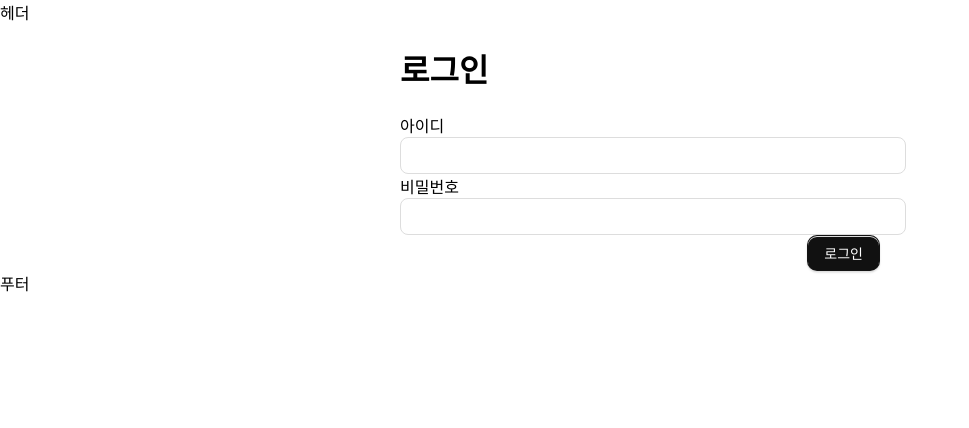
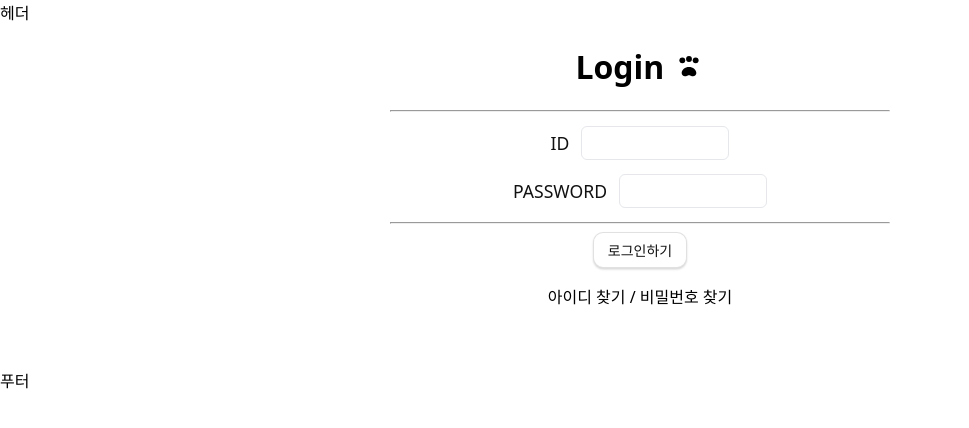
Before and after one commit to jaemeee109/anpetna, a Next.js app: page /member/login in a window 1280 px wide. Shown: the top 428 px of the page, without its empty margins (0-969 px from the left). Built offline with nearby package versions, Linux system fonts and the light colour scheme; no server answers.

Commit message:
로그인페이지 생성 (DB테스트 전)

```diff
--- a/src/app/member/login/page.tsx
+++ b/src/app/member/login/page.tsx
@@ -3,29 +3,84 @@
 
 import { FormEvent, useState } from 'react';
 import { useRouter } from 'next/navigation';
-import { useMemberActions } from '../../../features/member/hooks/useMember';
+
+type LoginBody = { memberId: string; memberPw: string };
 
 export default function LoginPage() {
   const router = useRouter();
-  const { login } = useMemberActions();
 
   const [memberId, setId] = useState('');
   const [memberPw, setPw] = useState('');
   const [submitting, setSubmitting] = useState(false);
   const [err, setErr] = useState<string | null>(null);
 
+  // === 포트 8000 사용 (env 우선, 없으면 3000에서 자동 8000으로 전환) ===
+  const BASE =
+    (process.env.NEXT_PUBLIC_API_BASE as string | undefined) ||
+    (typeof window !== 'undefined'
+      ? `${window.location.protocol}//${window.location.hostname}${
+          window.location.port
+            ? `:${window.location.port === '3000' ? '8000' : window.location.port}`
+            : ''
+        }`.replace(/:$/, '')
+      : '');
+
+  // 프록시/컨텍스트 경로: 프로젝트가 '/anpetna' 를 쓰고 있으므로 기본값 유지
+  const API_PREFIX = (process.env.NEXT_PUBLIC_API_PREFIX as string | undefined) ?? '/anpetna';
+
+  function apiURL(path: string) {
+    const normalized = path.startsWith('/') ? path : `/${path}`;
+    return new URL(`${API_PREFIX}${normalized}`, BASE).toString();
+  }
+
   async function onSubmit(e: FormEvent) {
     e.preventDefault();
     if (submitting) return;
+
     try {
       setSubmitting(true);
       setErr(null);
-      const res = await login({ memberId, memberPw });
-      if (!res?.accessToken && !res?.token && !res?.jwt) {
-        // 토큰 필드가 없더라도 서버 세션 기반일 수 있음. 일단 성공으로 간주.
+
+      const payload: LoginBody = { memberId, memberPw };
+
+      // ★ 백엔드 확인 결과: MemberController에 POST "/member/login" 존재
+      //   (클래스 @RequestMapping("/member") + @PostMapping("/login"))
+      //   컨텍스트(/anpetna) 유무 모두 시도
+      const candidates = [
+        apiURL('/member/login'),
+        new URL('/member/login', BASE).toString(),
+      ];
+
+      let ok = false;
+      let lastText = '';
+      for (const url of candidates) {
+        try {
+          const resp = await fetch(url, {
+            method: 'POST',
+            credentials: 'include',
+            headers: { 'Content-Type': 'application/json' },
+            body: JSON.stringify(payload),
+          });
+          if (resp.ok) {
+            const data = await resp.json().catch(() => ({} as any));
+            const token = data?.accessToken ?? data?.token ?? data?.jwt ?? data?.result?.token;
+            if (token && typeof window !== 'undefined') {
+              localStorage.setItem('accessToken', token);
+              localStorage.setItem('memberId', memberId);
+            }
+            ok = true;
+            break;
+          }
+          lastText = `HTTP ${resp.status} ${await resp.text().catch(() => '')}`;
+        } catch (e: any) {
+          lastText = String(e?.message || e);
+        }
       }
+
+      if (!ok) throw new Error(`로그인 실패 (/member/login)\n${lastText}`.trim());
+
       alert('로그인 되었습니다.');
-      router.replace('/member/profile');
+      router.replace('/');
     } catch (e: any) {
       setErr(e?.message || '로그인 실패');
     } finally {
@@ -34,29 +89,106 @@ export default function LoginPage() {
   }
 
   return (
-    <main className="mx-auto max-w-[480px] px-4 py-8">
-      <h1 className="text-2xl font-semibold mb-6">로그인</h1>
-      <form onSubmit={onSubmit} className="space-y-4">
-        <label className="block">
-          <span className="block text-sm text-gray-600 mb-1">아이디</span>
-          <input className="input" value={memberId} onChange={e => setId(e.target.value)} />
-        </label>
-        <label className="block">
-          <span className="block text-sm text-gray-600 mb-1">비밀번호</span>
-          <input className="input" type="password" value={memberPw} onChange={e => setPw(e.target.value)} />
-        </label>
-        {err && <p className="text-red-600 text-sm">{err}</p>}
-        <div className="flex justify-end gap-2">
-          <button className="btn-3d btn-primary" disabled={submitting}>
-            {submitting ? '로그인 중…' : '로그인'}
+    <main className="mx-auto max-w-[500px] px-4 py-8 text-center">
+      {/* 타이틀: SignUp 페이지와 동일한 발바닥 아이콘/크기, 가운데 정렬 */}
+      <h1 className="text-2xl font-semibold mb-4 flex items-center justify-center gap-2">
+        Login&nbsp;
+        <svg
+          className="w-[1em] h-[1em] text-rose-400"
+          viewBox="0 0 24 24"
+          fill="currentColor"
+          aria-hidden="true"
+        >
+          <circle cx="7" cy="7" r="2.2" />
+          <circle cx="12" cy="6" r="2.2" />
+          <circle cx="17" cy="7" r="2.2" />
+          <path d="M12 12c-3 0-5.5 2-5.5 4.5 0 1.4 1 2.5 2.5 2.5 1.1 0 2.1-.6 3-1 0.9.4 1.9 1 3 1 1.5 0 2.5-1.1 2.5-2.5 0-2.5-2.5-4.5-5.5-4.5z"/>
+        </svg>
+      </h1>
+
+      <div className="h-2" />
+      <hr className="border-gray-200" />
+      <div className="h-4" />
+
+      <form onSubmit={onSubmit}>
+        <Row label="ID">
+          <input className="input" value={memberId} onChange={(e) => setId(e.target.value)} />
+        </Row>
+
+        <Row label="PASSWORD">
+          <input
+            className="input"
+            type="password"
+            value={memberPw}
+            onChange={(e) => setPw(e.target.value)}
+          />
+        </Row>
+
+        <div className="h-2" />
+        <hr className="border-gray-200" />
+        <div className="h-4" />
+        <div className="flex justify-center">
+          <button className="btn-3d btn-white text-black" disabled={submitting}>
+            {submitting ? '로그인 중…' : '로그인하기'}
           </button>
         </div>
+
+        <div className="h-4" />
+        <p className="text-center text-sm text-gray-400 select-none">
+          아이디 찾기 / 비밀번호 찾기
+        </p>
+<br></br>
+<br></br>
+        {err && <p className="text-red-600 text-sm text-center mt-2 whitespace-pre-line">{err}</p>}
       </form>
+
+      {/* 여백은 여기서 조절:
+          - 전체 페이지: <main>의 py-8
+          - 블록 사이 간격: <div className="h-2/h-4" />
+          - 줄 간격: .row margin 값 */}
       <style jsx global>{`
-        .input { width: 100%; border: 1px solid #ddd; border-radius: 8px; padding: 10px 12px; }
-        .btn-3d { padding: 10px 16px; border-radius: 10px; border: 1px solid #2222; }
-        .btn-primary { background: #111; color: #fff; }
+        .row {
+          display: flex;
+          align-items: center;
+          justify-content: center;
+          gap: 12px;
+          margin: 14px 0;
+          text-align: center;
+        }
+        .label {
+          color: #111;
+          font-size: 1.1rem;
+          font-weight: 500;
+        }
+        .input {
+          display: inline-block;
+          border: 1px solid #e5e7eb;
+          border-radius: 6px;
+          height: 26px;
+          padding: 3px 8px;
+          font-size: 13.5px;
+          color: #111;
+          width: 130px;
+          vertical-align: middle;
+        }
+        .btn-3d {
+          padding: 8px 14px;
+          border-radius: 10px;
+          border: 1px solid #2222;
+          background: #fff;
+          box-shadow: 0 1px 0 #fff inset, 0 6px 0 rgba(0,0,0,0.);
+        }
+        .btn-white { background: #fff; }
       `}</style>
     </main>
   );
 }
+
+function Row({ label, children }: { label: string; children: React.ReactNode }) {
+  return (
+    <div className="row">
+      <span className="label">{label}</span>
+      {children}
+    </div>
+  );
+}
```
